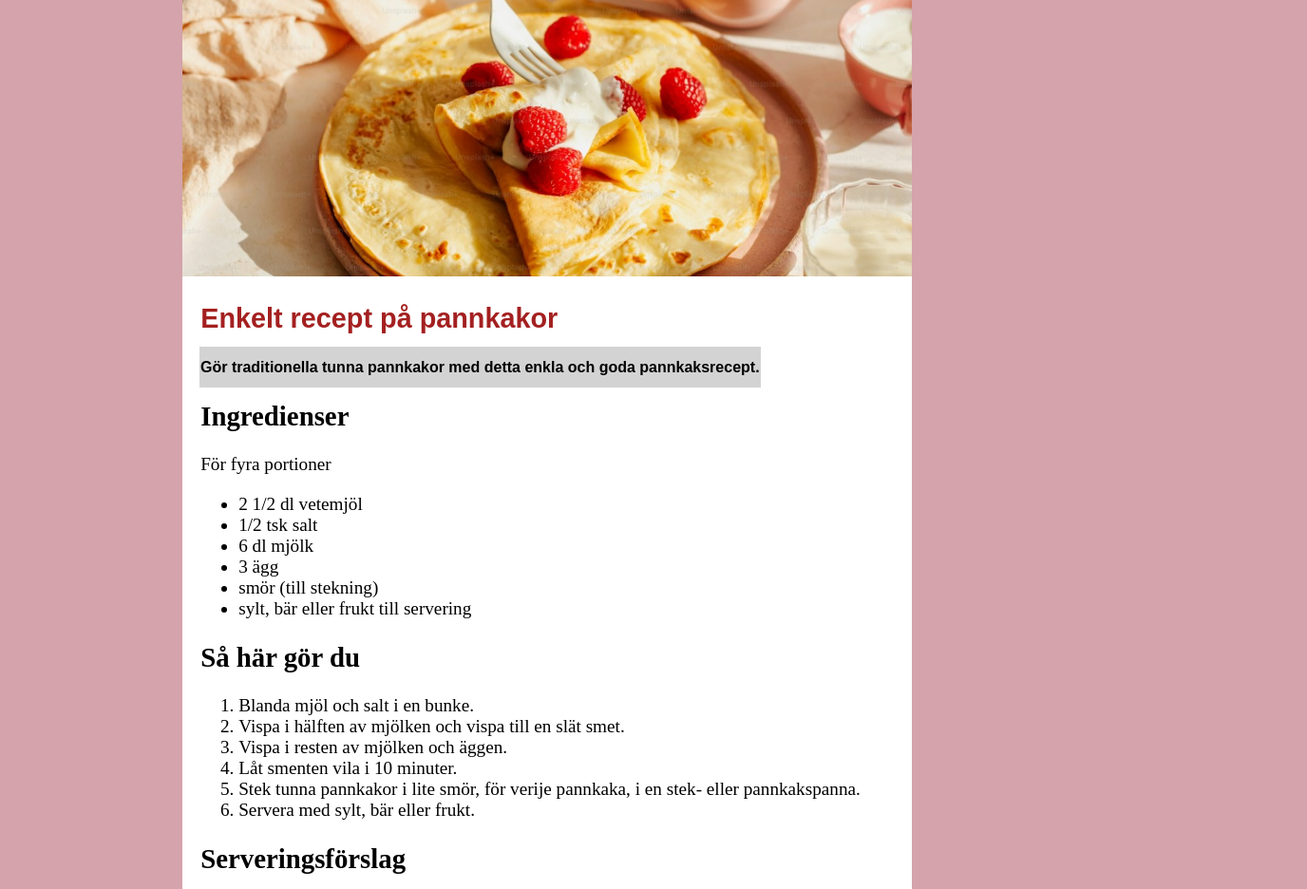
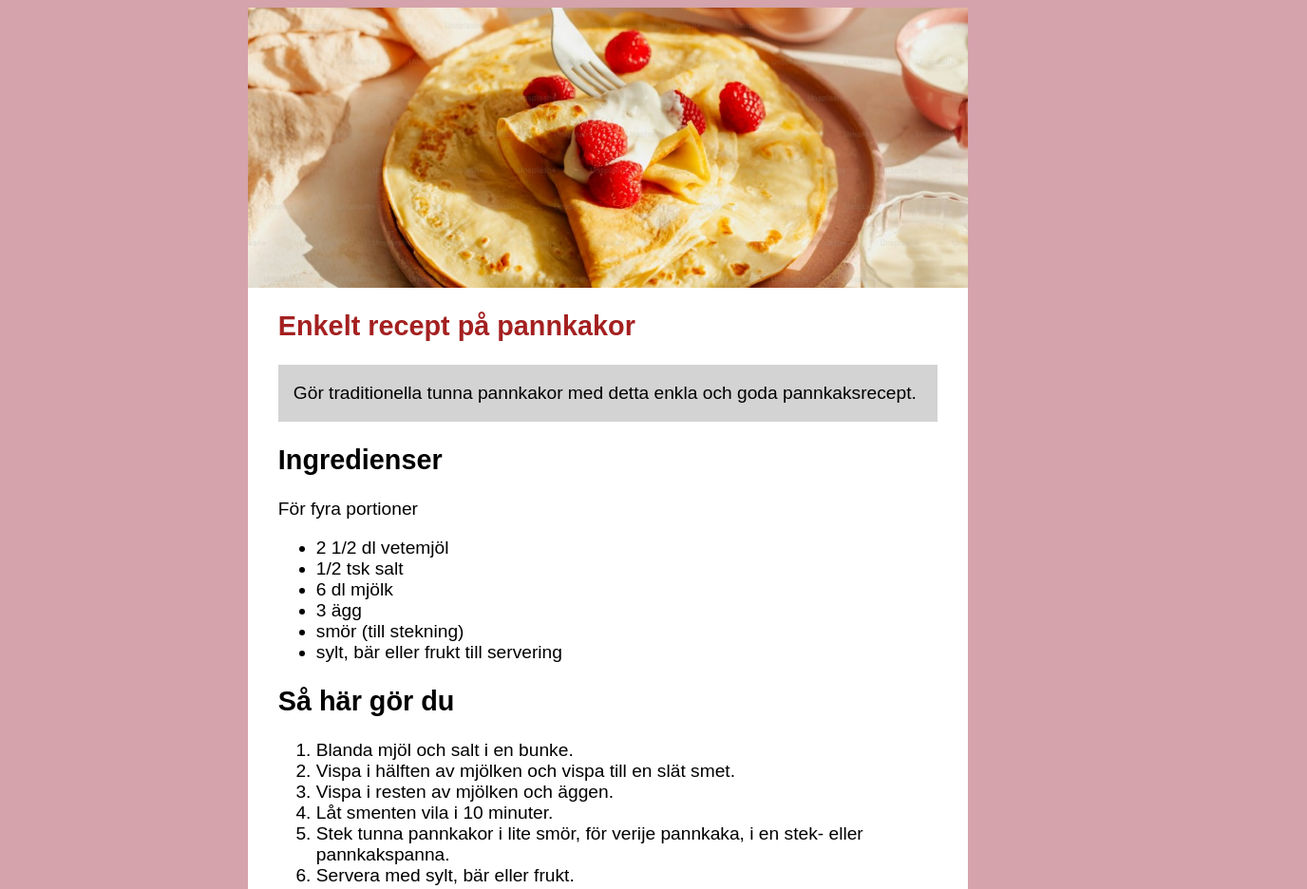
Before and after one commit to Madbom/ReceptProjekt, a plain HTML site: page index.html in a window 1280 px wide. Shown: the top 936 px of the page at 95% size, 1376 px wide, since content can reach past the window. Drawn offline with Linux system fonts and the light colour scheme.

Commit message:
Bug fix done.

```diff
--- a/index.html
+++ b/index.html
@@ -7,6 +7,7 @@
 </head>
 
 <body>
+<div class="content-wrapper">
   <div class="bild-1">
     <img src="bild1.jpg">
   </div>
@@ -16,11 +17,7 @@
   </div>
 
   <div class="Panel">
-<table>
-  <tr>
-    <th>Gör traditionella tunna pannkakor med detta enkla och goda pannkaksrecept.</th>
-  </tr>
-  </table>
+  <p class="panel-text">Gör traditionella tunna pannkakor med detta enkla och goda pannkaksrecept.</p>
   </div>
 
   <div class="info">
--- a/styles.css
+++ b/styles.css
@@ -3,66 +3,54 @@
 }
 body {
   background-color: rgb(212, 163, 171);
-  width: 100%;
-  margin-left: 6em;
-  margin-right: 6em;
+}
+.content-wrapper {
+  background-color: white;
+  width: 90%;
+  margin: auto;
+  min-height: 100vh;
+  display: flex;
+  flex-direction: column;
 }
 .bild-1 {
   width: 100%;
-  height: 15em;
-  margin-top: -1em;
-  margin-left: inherit;
-  margin-right: inherit;
-  box-sizing: border-box;
+  margin: 0;
+  padding: 0;
+  flex-shrink: 0;
 }
 .bild-1 img {
   width: 100%;
+  min-width: 100%;
   height: auto;
+  display: block;
 }
 .Rubrik {
-  background-color: white;
-  width: 40em;
-  height: 6em;
-  margin-top: -1em;
-  margin-left: inherit;
-  margin-right: inherit;
-  padding: 1em;
+  width: 100%;
+  padding-left: 0;
   text-align: left;
   font-size: 1.2em;
   font-family: Droid Sans, sans-serif;
   color: rgb(164, 32, 32)
 }
 .Panel {
-  background-color: white;
-  width: 40em;
-  height: 6em;
-  margin-top: -2em;
-  margin-left: inherit;
-  margin-right: inherit;
+  background-color: lightgray;
+  width: 100%;
   padding-left: 1em;
-  padding-bottom: 1em;
 }
-th {
-  padding-top: .8em;
-  padding-bottom: .8em;
+.panel-text {
   text-align: left;
-  background-color: lightgrey;
-  font-size: 1em;
-  font-family: Arial, sans-serif;
-  color: black;
+  font-size: 1.2em;
+  font-family: Droid Sans, sans-serif;
+  color:black
 }
 .info {
-  background-color: white;
-  width: 40em;
+  width: 100%;
   height: auto;
-  margin-top: -1.5em;
-  margin-left: inherit;
-  margin-right: inherit;
-  padding-left: 1em;
+  padding-left: 0;
   padding-bottom: 1em;
   text-align: left;
   font-size: 1.2em;
-  font: Droid Sans;
+  font-family: Droid Sans, sans-serif;
   color:black
 }
 .punkt-lista {
@@ -80,20 +68,23 @@ th {
 }
 
 @media screen and (min-width: 40em) {
+  .content-wrapper{
+    width: 60%;
+    padding: 2em;
+  }
   .bild-1 {
-    width: 60%;
-    height: auto;
+    width: calc(100% + 4em);
+    margin-top: -2em;
+    margin-left: -2em;
+    margin-right: -2em;
   }
   .Rubrik {
-    width: 60%;
-    height: auto;
+    width: 100%;
   }
   .Panel {
-    width: 60%;
-    height: auto;
+    width: 100%;
   }
   .info {
-    width: 60%;
-    height: auto;
+    width: 100%;
   }
 }
```
Lines whose indentation alone changed are shown as unchanged.
